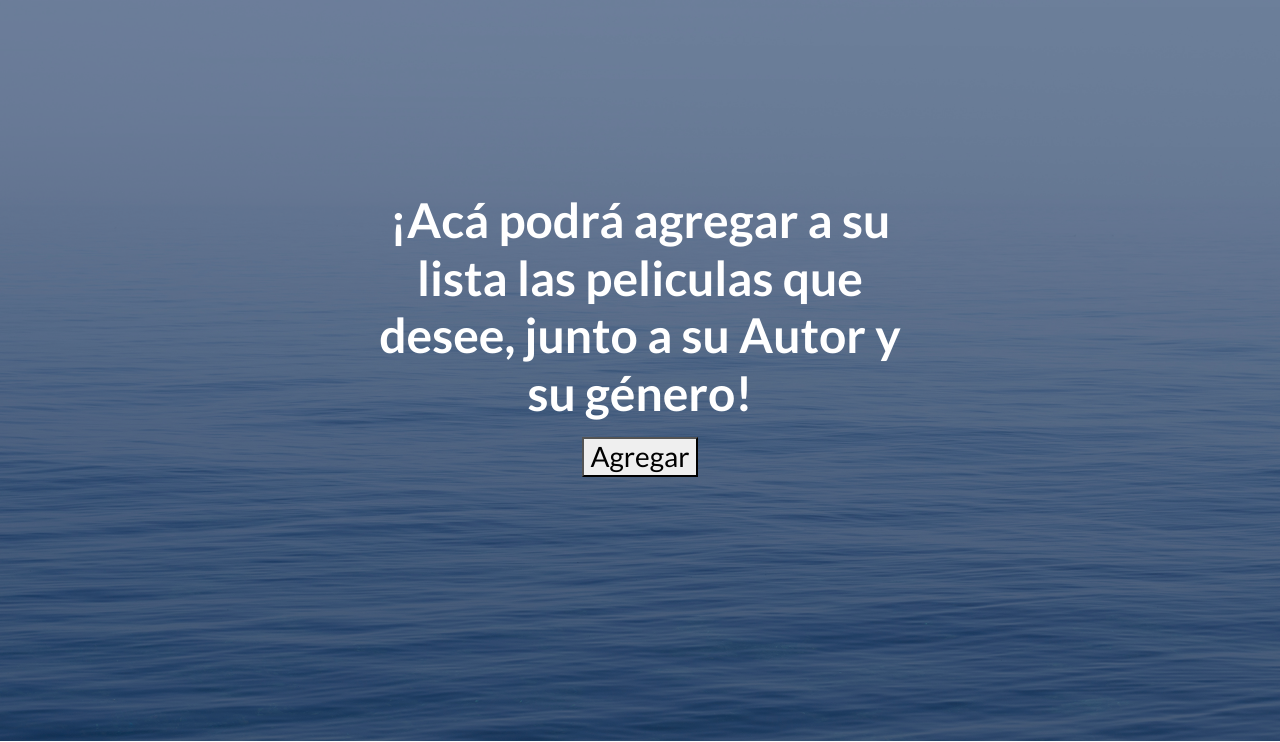
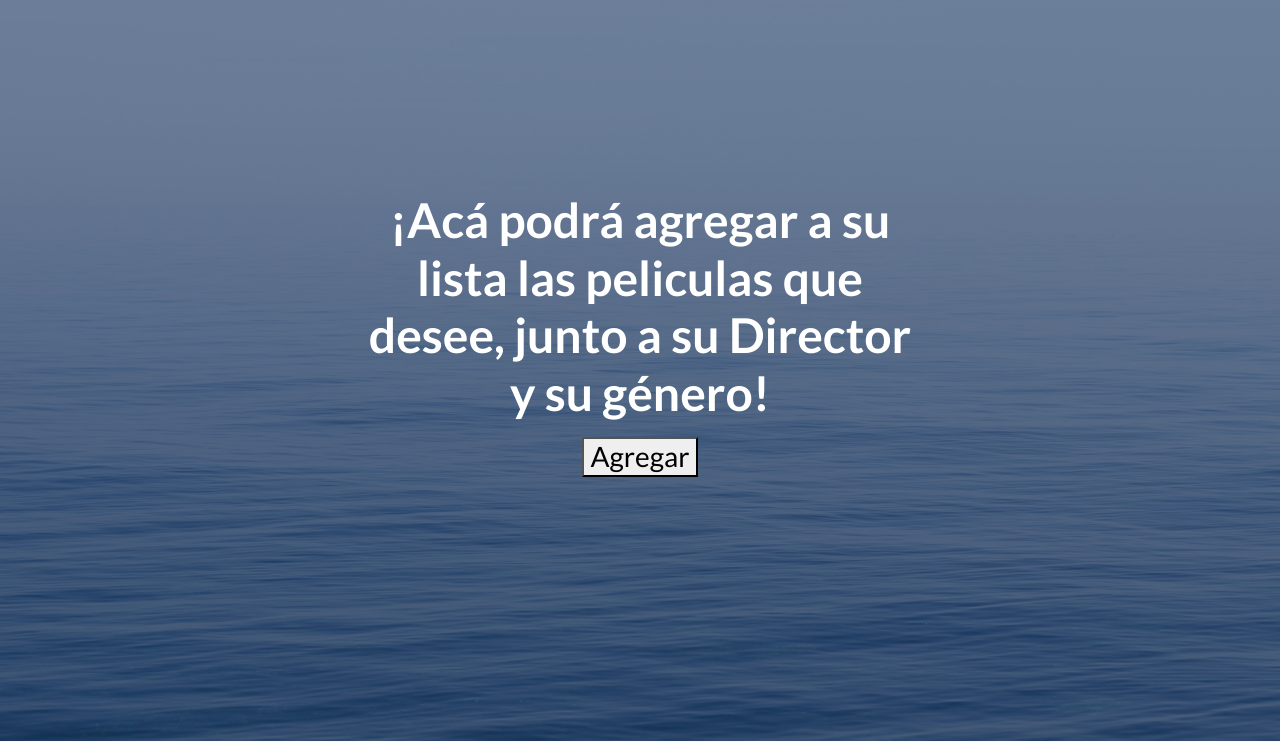
Before and after one commit to MartinCanton/TerceraPreEntrega-Canton, a Django app: page /AppCoder/peliculas/ in a window 1280 px wide. Shown: the part 57-799 px from the top of the page. Run offline with Django 4.2, Linux system fonts and the light colour scheme; some libraries are stand-ins or nearby versions.

Commit message:
comiteo de templates

```diff
--- a/AppCoder/templates/AppCoder/ver_peliculas.html
+++ b/AppCoder/templates/AppCoder/ver_peliculas.html
@@ -1,7 +1,7 @@
 {% extends "AppCoder/padre.html" %}
 {% block  titulo %}
-<p>¡Acá podrá agregar a su lista las peliculas que desee, junto a su Autor y su género!</p>
-<form action="/AppCoder/musicaformulario">
+<p>¡Acá podrá agregar a su lista las peliculas que desee, junto a su Director y su género!</p>
+<form action="/AppCoder/pelisformulario">
     <h3><button type="submit"> Agregar </button></h3>
     <form>
 {% endblock %}
```
Also changed, not shown: db.sqlite3.
